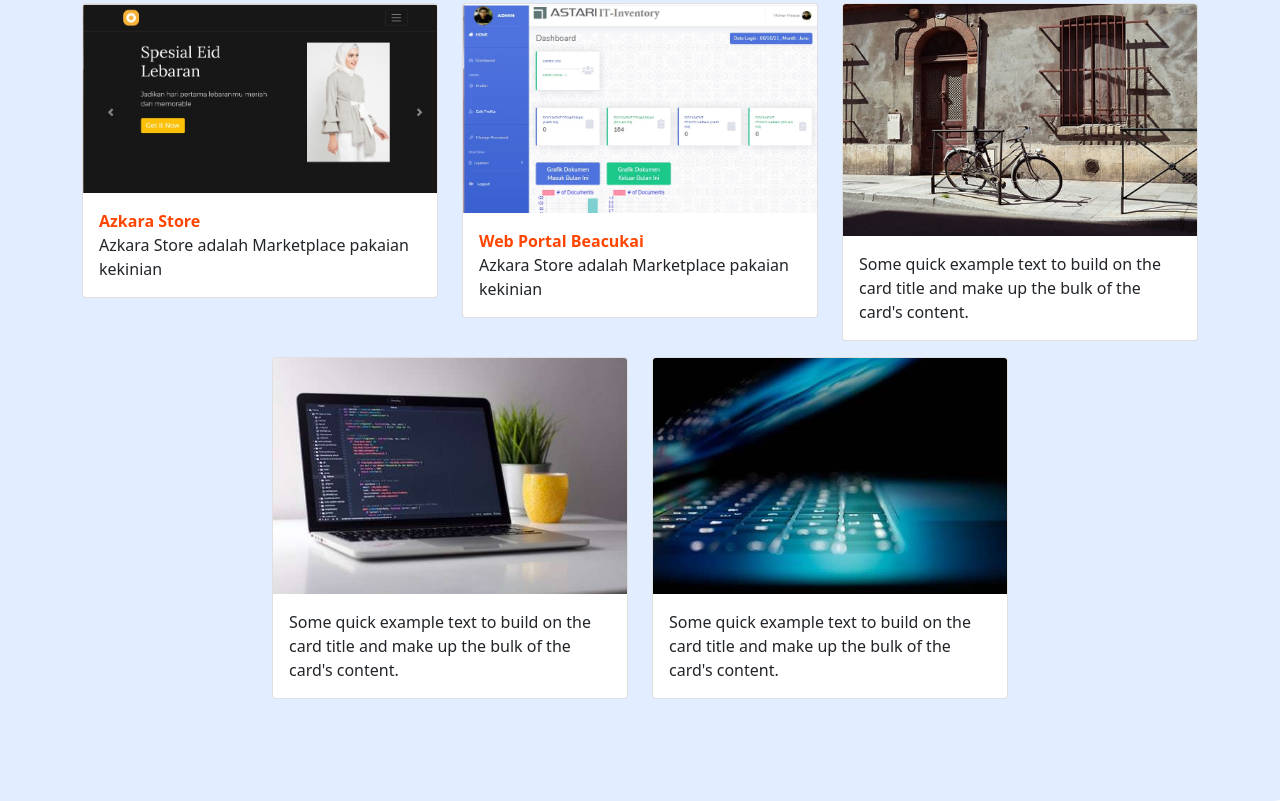
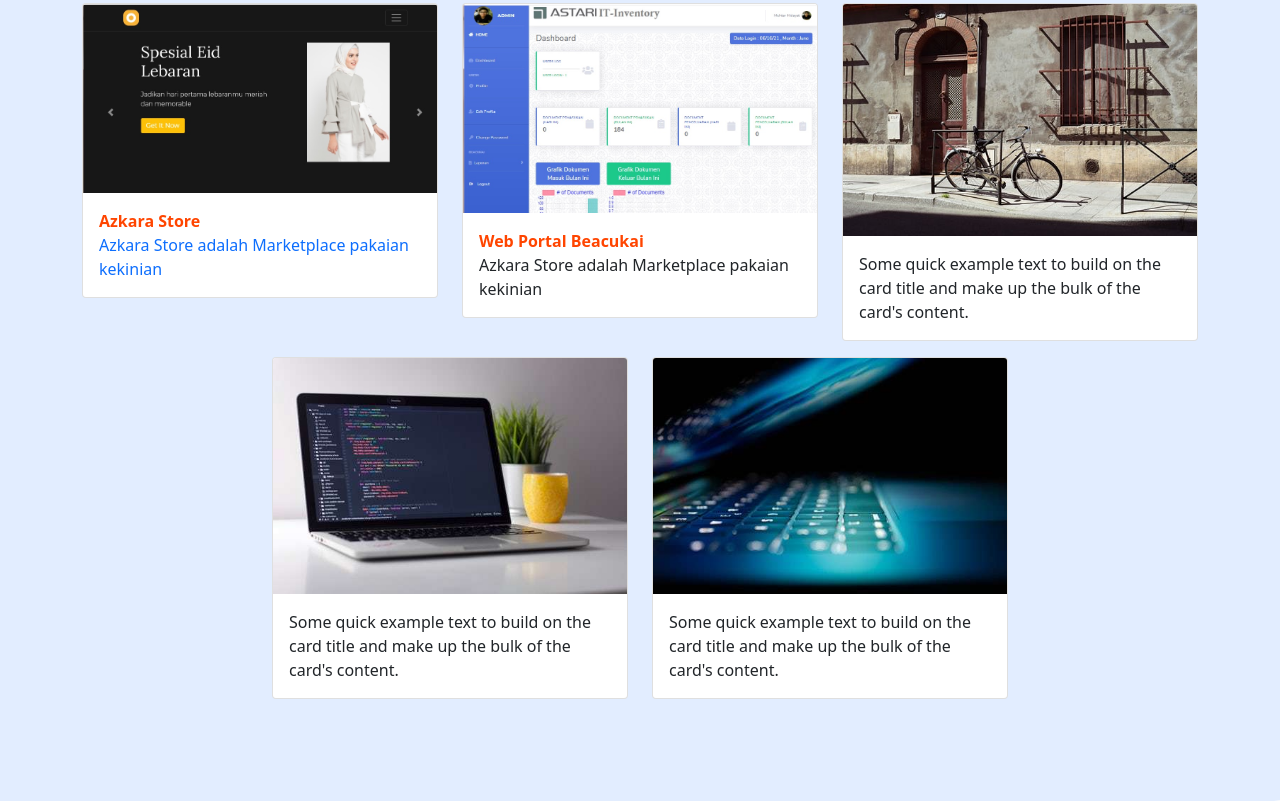
Before and after one commit to hidayatTM/hidayattm.github.io, a plain HTML site: page index.html in a window 1280 px wide. Shown: the part 1494-2295 px from the top of the page. Drawn offline with nearby package versions, Linux system fonts and the light colour scheme.

Commit message:
ubah link azkara store

```diff
--- a/index.html
+++ b/index.html
@@ -126,14 +126,18 @@
             <div class="row justify-content-center">
                 <div class="col-md-4 mb-3" data-aos="flip-left" data-aos-duration="500" data-aos-delay="100">
                     <div class="card">
+                        <a href="https://hidayattm.github.io/azkarastore.github.io/index.html"><strong
+                                style="color: orangered;">
                                 <img src="img/Projects/promo.jpg" class="card-img-top gambar-thumb" alt="project-1">
                                 <div class="card-body">
-                            <a href="https://hidayattm.github.io/azkarastore.github.io/index.html"><strong
-                                    style="color: orangered;">Azkara
-                                    Store</strong></a>
+                                    Azkara
+                                    Store
+                            </strong>
                             <p class="card-text">Azkara Store adalah Marketplace pakaian kekinian
                             </p>
+                        </a>
                     </div>
+
                 </div>
             </div>
 
```
Lines whose indentation alone changed are shown as unchanged.
